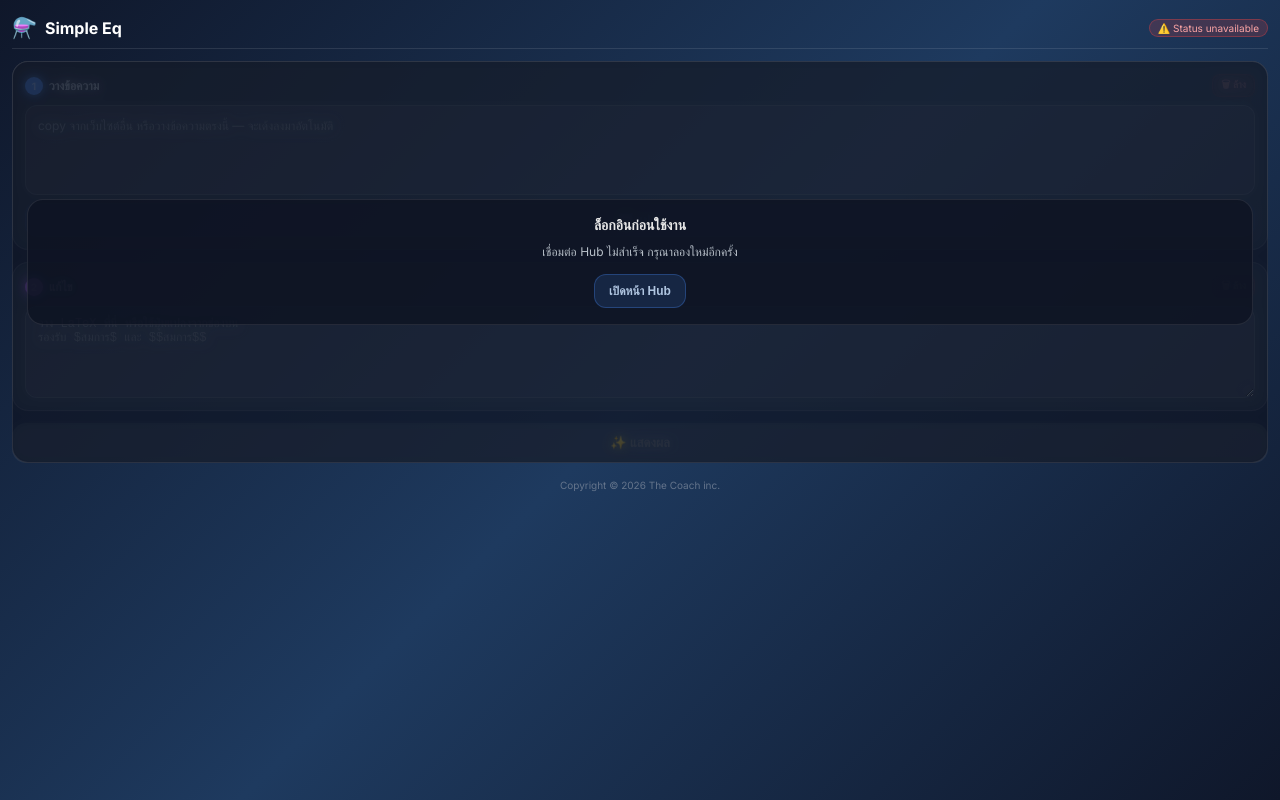
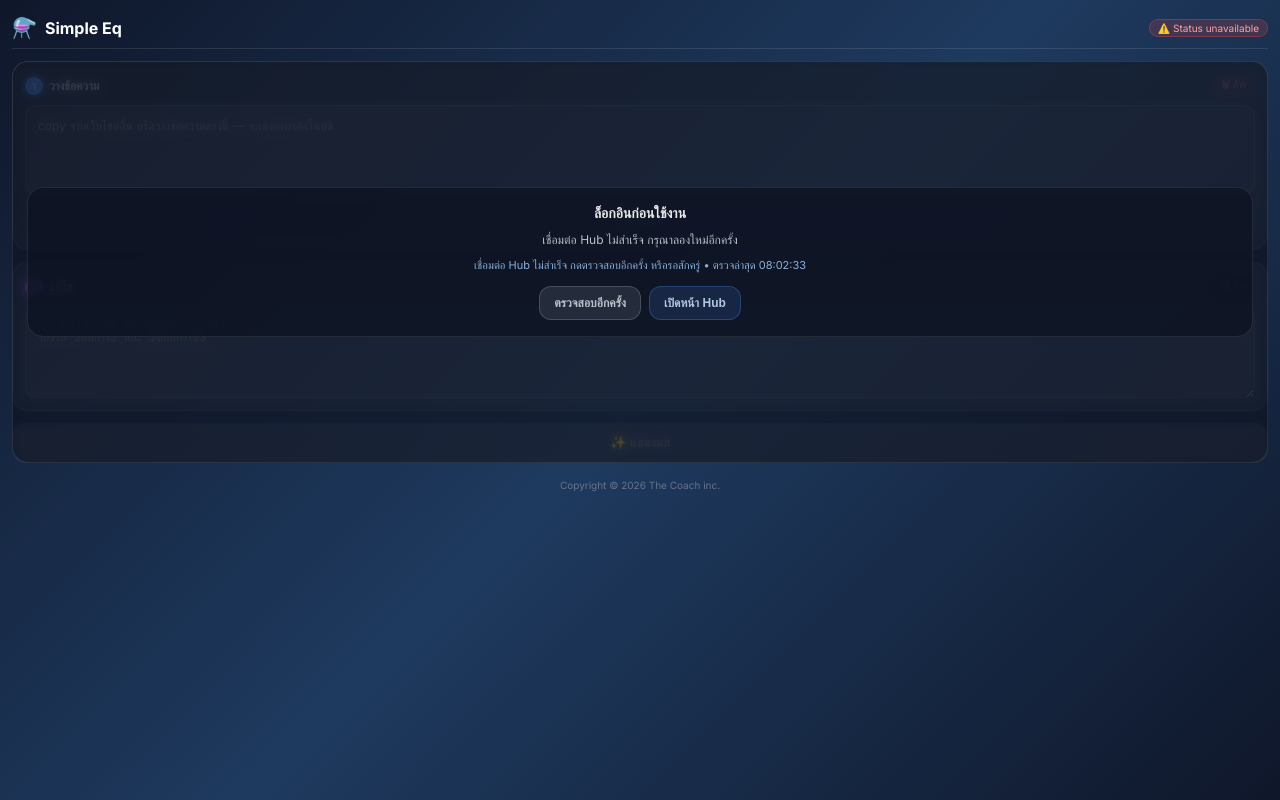
Before and after one commit to jaroensakyod/SimpleEq, a browser extension: page sidepanel/index.html in a window 1280 px wide. Drawn offline with Linux system fonts and the light colour scheme; no server answers.

Commit message:
feat: enhance phase3 auth guard UX with manual refresh and status guidance

```diff
--- a/sidepanel/index.html
+++ b/sidepanel/index.html
@@ -69,7 +69,9 @@
         <div class="auth-guard-card">
           <h2 class="auth-guard-title">ล็อกอินก่อนใช้งาน</h2>
           <p class="auth-guard-message" id="authGuardMessage">Please Login to SimpleEq Hub to continue.</p>
+          <p class="auth-guard-meta" id="authGuardMeta">ระบบจะตรวจสอบสถานะอัตโนมัติทุก 45 วินาที</p>
           <div class="auth-guard-actions">
+            <button class="auth-guard-btn-secondary" id="authGuardRefreshBtn" type="button">ตรวจสอบอีกครั้ง</button>
             <button class="auth-guard-btn" id="authGuardActionBtn" type="button">ไปที่ SimpleEq Hub</button>
           </div>
         </div>
--- a/sidepanel/sidepanel.css
+++ b/sidepanel/sidepanel.css
@@ -304,9 +304,17 @@ body {
   color: #cbd5e1;
 }
 
+.auth-guard-meta {
+  margin-top: 8px;
+  font-size: 11px;
+  line-height: 1.6;
+  color: #93c5fd;
+}
+
 .auth-guard-actions {
   display: flex;
   justify-content: center;
+  gap: 8px;
   margin-top: 12px;
 }
 
@@ -326,6 +334,22 @@ body {
   background: rgba(59,130,246,.28);
 }
 
+.auth-guard-btn-secondary {
+  font-size: 12px;
+  font-weight: 700;
+  padding: 9px 14px;
+  border-radius: 12px;
+  border: 1px solid rgba(148,163,184,.35);
+  color: #cbd5e1;
+  background: rgba(148,163,184,.18);
+  cursor: pointer;
+  transition: all .2s;
+}
+
+.auth-guard-btn-secondary:hover {
+  background: rgba(148,163,184,.28);
+}
+
 /* KaTeX display overrides */
 .katex-display { overflow-x: auto; margin: 0.4em 0; }
 .katex { font-size: 1.05em; }
--- a/sidepanel/sidepanel.js
+++ b/sidepanel/sidepanel.js
@@ -21,7 +21,9 @@ const copyResultBtn = document.getElementById('copyResultBtn');
 const toolsArea = document.getElementById('toolsArea');
 const authGuard = document.getElementById('authGuard');
 const authGuardMessage = document.getElementById('authGuardMessage');
+const authGuardMeta = document.getElementById('authGuardMeta');
 const authGuardActionBtn = document.getElementById('authGuardActionBtn');
+const authGuardRefreshBtn = document.getElementById('authGuardRefreshBtn');
 
 const HUB_BASE_URL = localStorage.getItem('simpleEqHubBaseUrl') || 'http://localhost:3000';
 const USER_STATUS_ENDPOINT = `${HUB_BASE_URL}/api/v1/user/status`;
@@ -39,6 +41,38 @@ let upgradeLink = '';
 let isAuthLocked = true;
 let authActionLink = `${HUB_BASE_URL}/auth/login`;
 let statusPollingTimer = null;
+let isStatusSyncing = false;
+let consecutiveSyncFailures = 0;
+let lastStatusCheckAt = null;
+let guardMetaContext = 'ระบบจะตรวจสอบสถานะอัตโนมัติทุก 45 วินาที';
+
+function formatTime(date) {
+    const safeDate = date instanceof Date ? date : new Date(date);
+    return safeDate.toLocaleTimeString('th-TH', { hour12: false });
+}
+
+function renderGuardMeta() {
+    if (!authGuardMeta || !authGuardRefreshBtn) return;
+
+    const messageParts = [];
+
+    if (isStatusSyncing) {
+        messageParts.push('กำลังตรวจสอบสถานะ...');
+    } else if (guardMetaContext) {
+        messageParts.push(guardMetaContext);
+    }
+
+    if (lastStatusCheckAt) {
+        messageParts.push(`ตรวจล่าสุด ${formatTime(lastStatusCheckAt)}`);
+    }
+
+    if (consecutiveSyncFailures >= 3) {
+        messageParts.push('หากยังไม่อัปเดต ลองปิด-เปิด Side Panel หรือ Reload Extension');
+    }
+
+    authGuardMeta.textContent = messageParts.join(' • ');
+    authGuardRefreshBtn.hidden = !isAuthLocked;
+}
 
 function openExternalLink(url) {
     if (!url) return;
@@ -58,11 +92,20 @@ function setAuthGuard(locked, message = 'Please Login to SimpleEq Hub to continu
     box2.disabled = locked;
     box2.style.cursor = locked ? 'not-allowed' : '';
 
+    renderGuardMeta();
     syncState();
 }
 
 function renderMemberState(state, link = '', note = '') {
     memberBadge.classList.remove('pro', 'free', 'error');
+
+    if (state === 'ANONYMOUS') {
+        memberBadge.textContent = '🔒 LOGIN';
+        memberBadge.classList.add('free');
+        upgradeLink = link || '';
+        upgradeBtn.style.display = 'none';
+        return;
+    }
 
     if (state === 'PRO') {
         memberBadge.textContent = '✅ PRO';
@@ -87,6 +130,9 @@ function renderMemberState(state, link = '', note = '') {
 }
 
 async function syncMemberStatusFromHub() {
+    isStatusSyncing = true;
+    renderGuardMeta();
+
     try {
         const response = await fetch(USER_STATUS_ENDPOINT, {
             method: 'GET',
@@ -98,18 +144,24 @@ async function syncMemberStatusFromHub() {
         const payload = await response.json();
 
         if (!response.ok) {
+            consecutiveSyncFailures += 1;
             if (payload?.code === 'ORIGIN_NOT_ALLOWED') {
                 renderMemberState('ERROR', '', 'Origin not allowed');
+                guardMetaContext = 'ระบบไม่อนุญาต Origin นี้';
                 setAuthGuard(true, 'Unauthorized origin. กรุณาใช้งาน Extension ID ที่อนุญาตเท่านั้น', 'เปิดหน้า Hub', HUB_BASE_URL);
                 return;
             }
             renderMemberState('ERROR');
+            guardMetaContext = 'ระบบตรวจสอบสถานะไม่สำเร็จ กดตรวจสอบอีกครั้งได้ทันที';
             setAuthGuard(true, 'ไม่สามารถตรวจสอบสถานะสมาชิกได้ในตอนนี้', 'เปิดหน้า Hub', HUB_BASE_URL);
             return;
         }
 
+        consecutiveSyncFailures = 0;
+
         if (payload?.status === 'ANONYMOUS') {
-            renderMemberState('FREE', payload?.onboardingLink || payload?.link || `${HUB_BASE_URL}/onboarding`);
+            guardMetaContext = 'ล็อกอินแล้วรอสักครู่ ระบบจะอัปเดตสถานะอัตโนมัติ';
+            renderMemberState('ANONYMOUS', payload?.onboardingLink || payload?.link || `${HUB_BASE_URL}/onboarding`);
             setAuthGuard(
                 true,
                 'Please Login to SimpleEq Hub to continue.',
@@ -121,6 +173,7 @@ async function syncMemberStatusFromHub() {
 
         if (payload?.status === 'PRO') {
             renderMemberState('PRO');
+            guardMetaContext = '';
             setAuthGuard(false);
             return;
         }
@@ -129,6 +182,7 @@ async function syncMemberStatusFromHub() {
         renderMemberState('FREE', onboardingLink);
 
         if (payload?.onboardingRequired) {
+            guardMetaContext = 'ชำระเงินแล้วให้รอสักครู่ ระบบกำลังตรวจสอบสถานะให้อัตโนมัติ';
             setAuthGuard(
                 true,
                 'ชำระเงินและส่งสลิปก่อนเปิดใช้งานฟีเจอร์ทั้งหมด',
@@ -138,6 +192,7 @@ async function syncMemberStatusFromHub() {
             return;
         }
 
+        guardMetaContext = 'กำลังรอแอดมินอนุมัติ PRO ระบบจะตรวจสอบให้อัตโนมัติทุก 45 วินาที';
         setAuthGuard(
             true,
             'ระบบกำลังรอการอนุมัติ PRO จากแอดมิน หลังอนุมัติจะปลดล็อกอัตโนมัติ',
@@ -145,8 +200,14 @@ async function syncMemberStatusFromHub() {
             onboardingLink
         );
     } catch (e) {
+        consecutiveSyncFailures += 1;
         renderMemberState('ERROR');
+        guardMetaContext = 'เชื่อมต่อ Hub ไม่สำเร็จ กดตรวจสอบอีกครั้ง หรือรอสักครู่';
         setAuthGuard(true, 'เชื่อมต่อ Hub ไม่สำเร็จ กรุณาลองใหม่อีกครั้ง', 'เปิดหน้า Hub', HUB_BASE_URL);
+    } finally {
+        lastStatusCheckAt = new Date();
+        isStatusSyncing = false;
+        renderGuardMeta();
     }
 }
 
@@ -436,6 +497,10 @@ authGuardActionBtn.addEventListener('click', () => {
     openExternalLink(authActionLink);
 });
 
+authGuardRefreshBtn.addEventListener('click', () => {
+    syncMemberStatusFromHub();
+});
+
 /* ----------------------------------------------------------------
    8.  Connect to background via Port → receive COPY_EVENT
         (In MV3, side panels must use long-lived ports to receive
```
